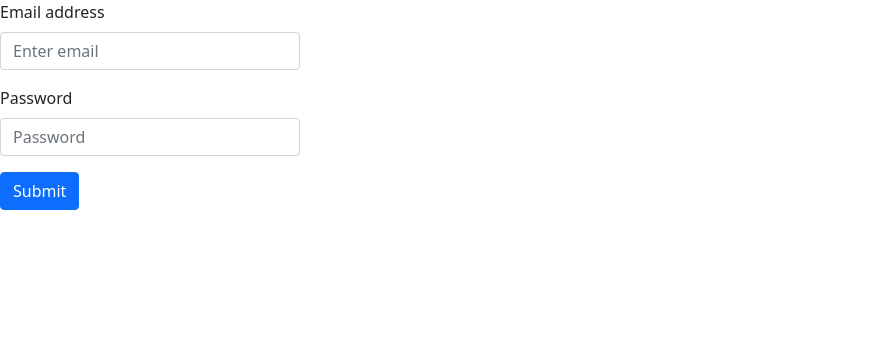
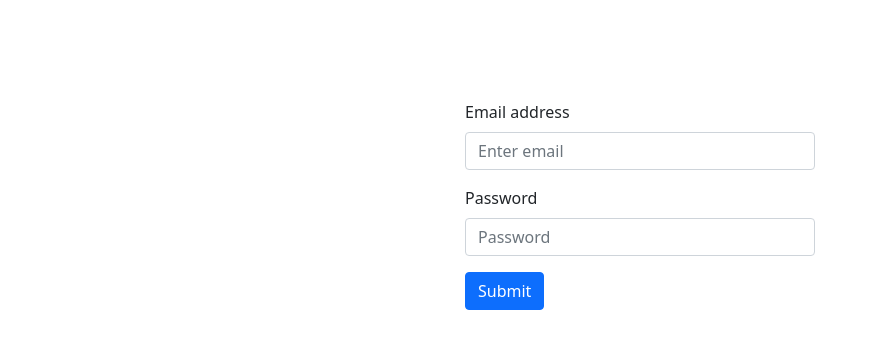
Before and after one commit to berendvangaart/permissions-api, a React (Create React App) app: page / in a window 1280 px wide. Shown: the top 348 px of the page, without its empty margins (0-878 px from the left). Built offline with nearby package versions, Linux system fonts and the light colour scheme.

Commit message:
setup login store

```diff
--- a/src/Components/login-form/Login-form.jsx
+++ b/src/Components/login-form/Login-form.jsx
@@ -1,14 +1,19 @@
 import React from 'react';
 import {Form, Button} from "react-bootstrap";
 import css from './loginForm.module.scss'
+import {useDispatch, useSelector} from "react-redux";
 
 const LoginForm = () => {
+
+    const dispatch = useDispatch()
+    const state = useSelector((state) => state)
+
     return (
         <div className={css.container}>
             <Form>
                 <Form.Group className="mb-3" controlId="formBasicEmail">
                     <Form.Label>Email address</Form.Label>
-                    <Form.Control type="email" placeholder="Enter email" />
+                    <Form.Control  type="email" placeholder="Enter email" />
                 </Form.Group>
 
                 <Form.Group className="mb-3" controlId="formBasicPassword">
--- a/src/Components/login-form/loginForm.module.scss
+++ b/src/Components/login-form/loginForm.module.scss
@@ -1,5 +1,5 @@
 @import "src/global";
 
 .container {
-  max-width: 300px;
+  width: 350px;
 }
--- a/src/Pages/Login/Login.jsx
+++ b/src/Pages/Login/Login.jsx
@@ -1,9 +1,10 @@
 import React from 'react';
 import LoginForm from "../../Components/login-form/Login-form";
+import css from './login.module.scss'
 
 const Login = () => {
     return (
-        <div>
+        <div className={css.center}>
             <LoginForm/>
         </div>
     );
--- /dev/null
+++ b/src/Pages/Login/login.module.scss
@@ -0,0 +1,8 @@
+@import "src/global";
+
+.center {
+  margin-top: 100px;
+  width: 100vw;
+  height: 100vh;
+  @include flex-col;
+}
--- a/src/Store/Login/login.reducer.js
+++ b/src/Store/Login/login.reducer.js
@@ -1,9 +1,10 @@
-import {LOGIN, LOGOUT} from "./login.types.types";
+import {LOGIN, LOGOUT} from "./login.types";
 
 const INITIAL_STATE = {
     role: null,
     email: '',
-    loginSucces: false
+    loginSucces: false,
+    wrongCredentials: false
 };
 
 const reducer = (state = INITIAL_STATE, action) => {
--- a/src/Store/rootReducer.js
+++ b/src/Store/rootReducer.js
@@ -1,10 +1,11 @@
 import { combineReducers } from 'redux';
 import counterReducer from './Counter/counter.reducer';
+import loginReducer from './Login/login.reducer';
 
 
 const rootReducer = combineReducers({
     counter: counterReducer,
-
+    login: loginReducer
 });
 
 export default rootReducer;
```
